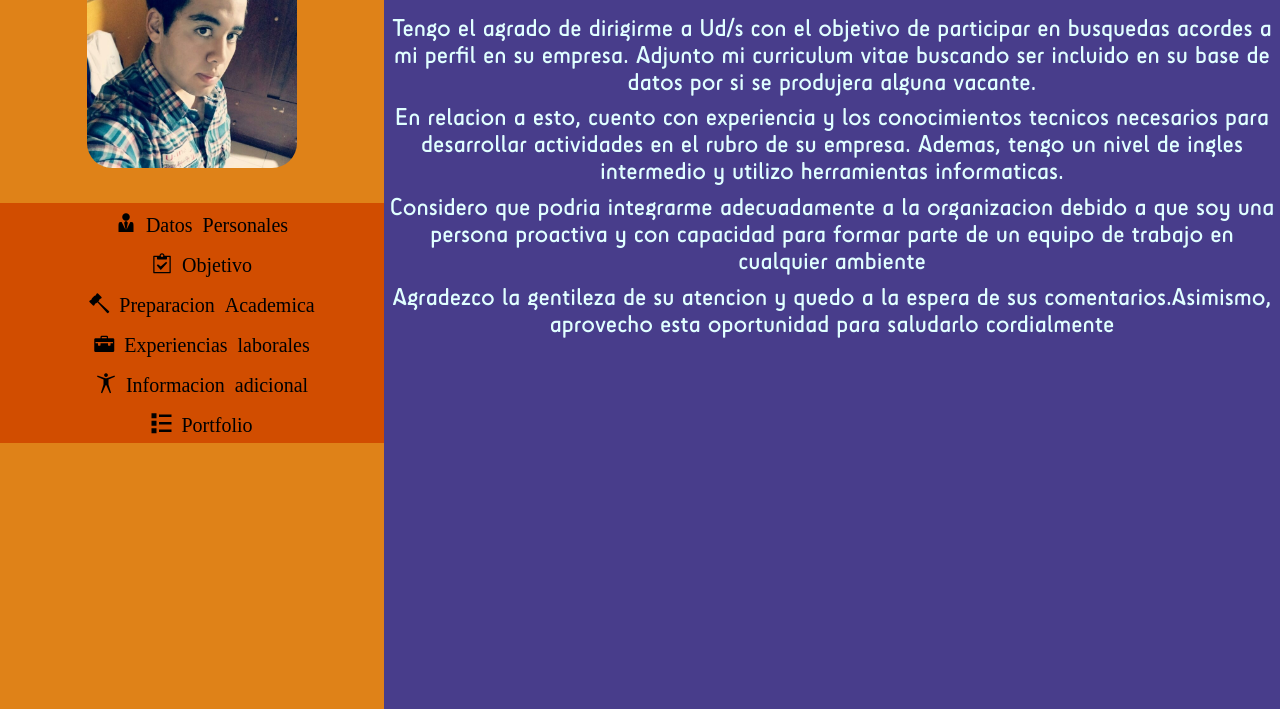
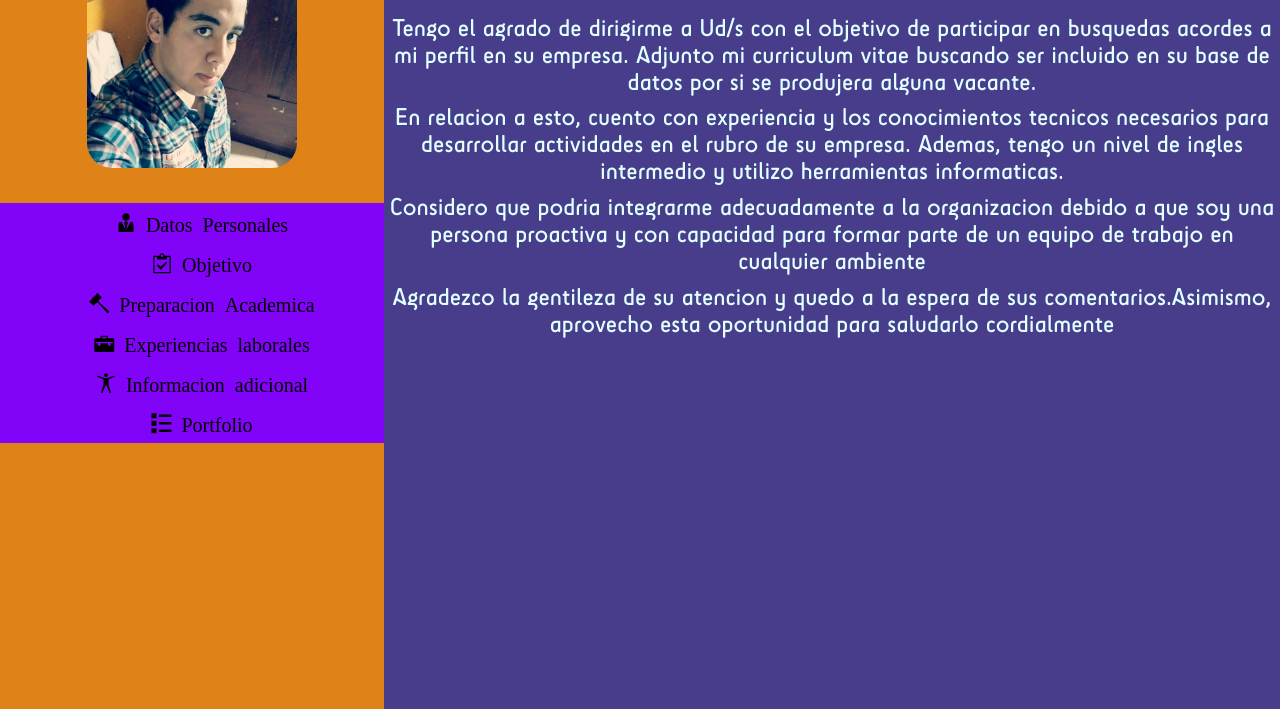
Before and after one commit to nehemias364/Acamica-Prueba-push, a plain HTML site: page index.html in a window 1280 px wide. Shown: the part 157-866 px from the top of the page. Drawn offline with Linux system fonts and the light colour scheme; files whose address does not match are found by name.

Commit message:
cambio a mi nueva funcionalidad

```diff
--- a/css/styles.css
+++ b/css/styles.css
@@ -38,7 +38,7 @@ body{
 }
 .categorias_flex li {
 	list-style-type: none;
-	background-color: rgb(209, 77, 0);
+	background-color: rgb(130, 4, 248);
 	width: 100%;
 	transition: 0.9s;
 	flex-direction: row;
```
